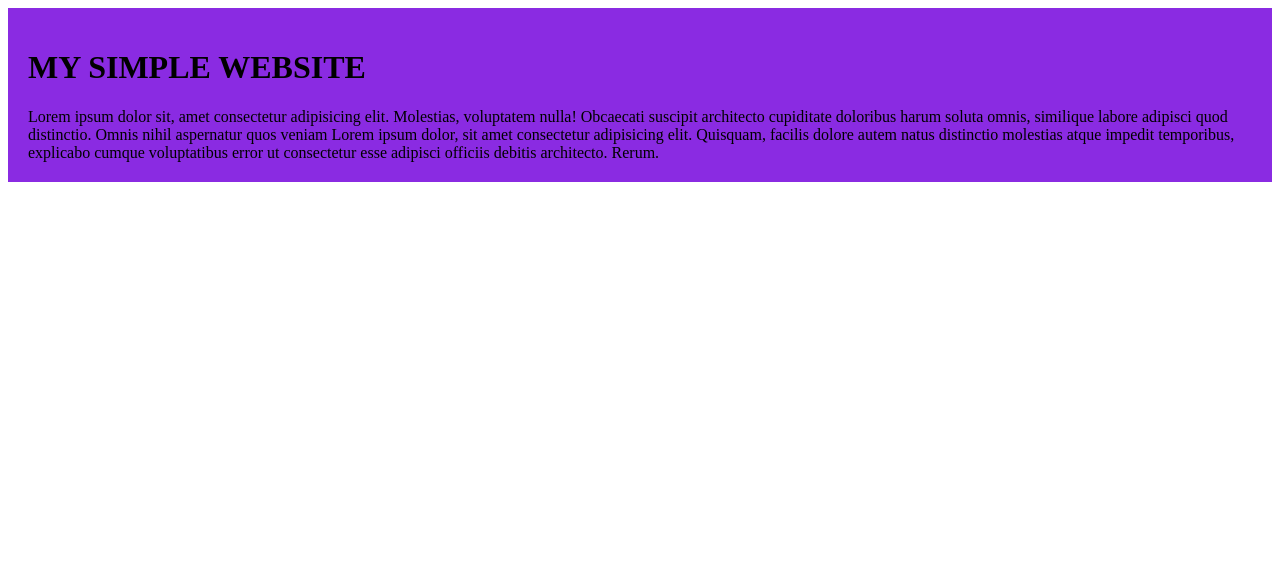
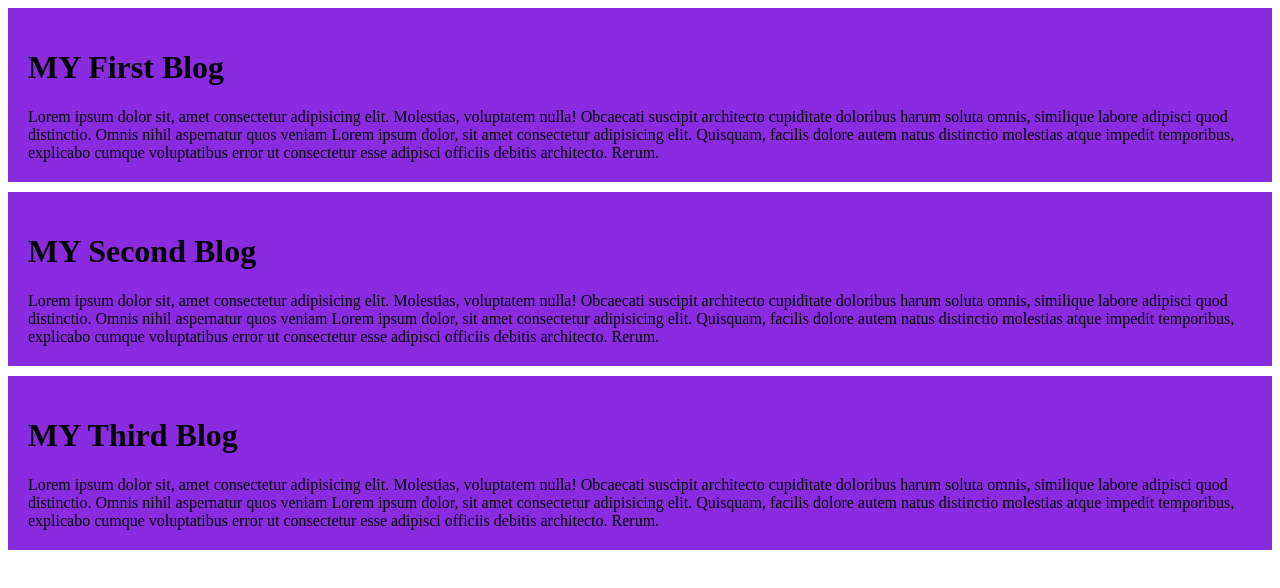
Before and after one commit to SabbirHossenShanto/my-first-github-repo, a plain HTML site: page index.html in a window 1280 px wide. Drawn offline with Linux system fonts and the light colour scheme.

Commit message:
added the second and third blog

```diff
--- a/index.html
+++ b/index.html
@@ -8,7 +8,16 @@
 </head>
 <body>
     <div>
-<h1>MY SIMPLE WEBSITE</h1>
+<h1>MY First Blog</h1>
+Lorem ipsum dolor sit, amet consectetur adipisicing elit. Molestias, voluptatem nulla! Obcaecati suscipit architecto cupiditate doloribus harum soluta omnis, similique labore adipisci quod distinctio. Omnis nihil aspernatur quos veniam Lorem ipsum dolor, sit amet consectetur adipisicing elit. Quisquam, facilis dolore autem natus distinctio molestias atque impedit temporibus, explicabo cumque voluptatibus error ut consectetur esse adipisci officiis debitis architecto. Rerum.
+    </div>
+<div>
+    <h1>MY Second Blog</h1>
+    Lorem ipsum dolor sit, amet consectetur adipisicing elit. Molestias, voluptatem nulla! Obcaecati suscipit architecto cupiditate doloribus harum soluta omnis, similique labore adipisci quod distinctio. Omnis nihil aspernatur quos veniam Lorem ipsum dolor, sit amet consectetur adipisicing elit. Quisquam, facilis dolore autem natus distinctio molestias atque impedit temporibus, explicabo cumque voluptatibus error ut consectetur esse adipisci officiis debitis architecto. Rerum.
+        </div>
+
+        <div>
+        <h1>MY Third Blog</h1>
 Lorem ipsum dolor sit, amet consectetur adipisicing elit. Molestias, voluptatem nulla! Obcaecati suscipit architecto cupiditate doloribus harum soluta omnis, similique labore adipisci quod distinctio. Omnis nihil aspernatur quos veniam Lorem ipsum dolor, sit amet consectetur adipisicing elit. Quisquam, facilis dolore autem natus distinctio molestias atque impedit temporibus, explicabo cumque voluptatibus error ut consectetur esse adipisci officiis debitis architecto. Rerum.
     </div>
 </body>
--- a/styles.css/blog.css
+++ b/styles.css/blog.css
@@ -1,4 +1,3 @@
 div{background-color: blueviolet;
-padding:20px
-
+padding:20px;margin-bottom: 10px;
 }
```
